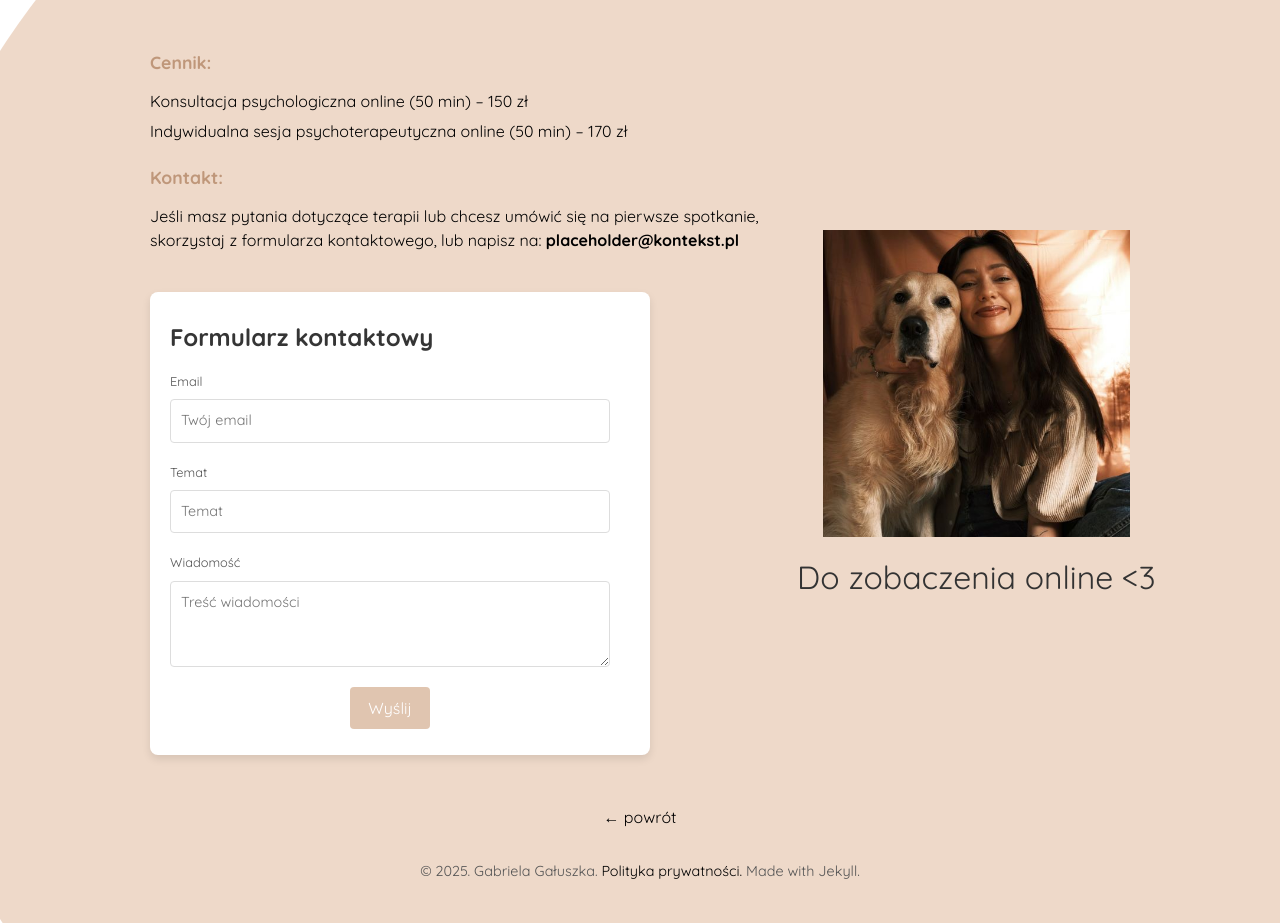
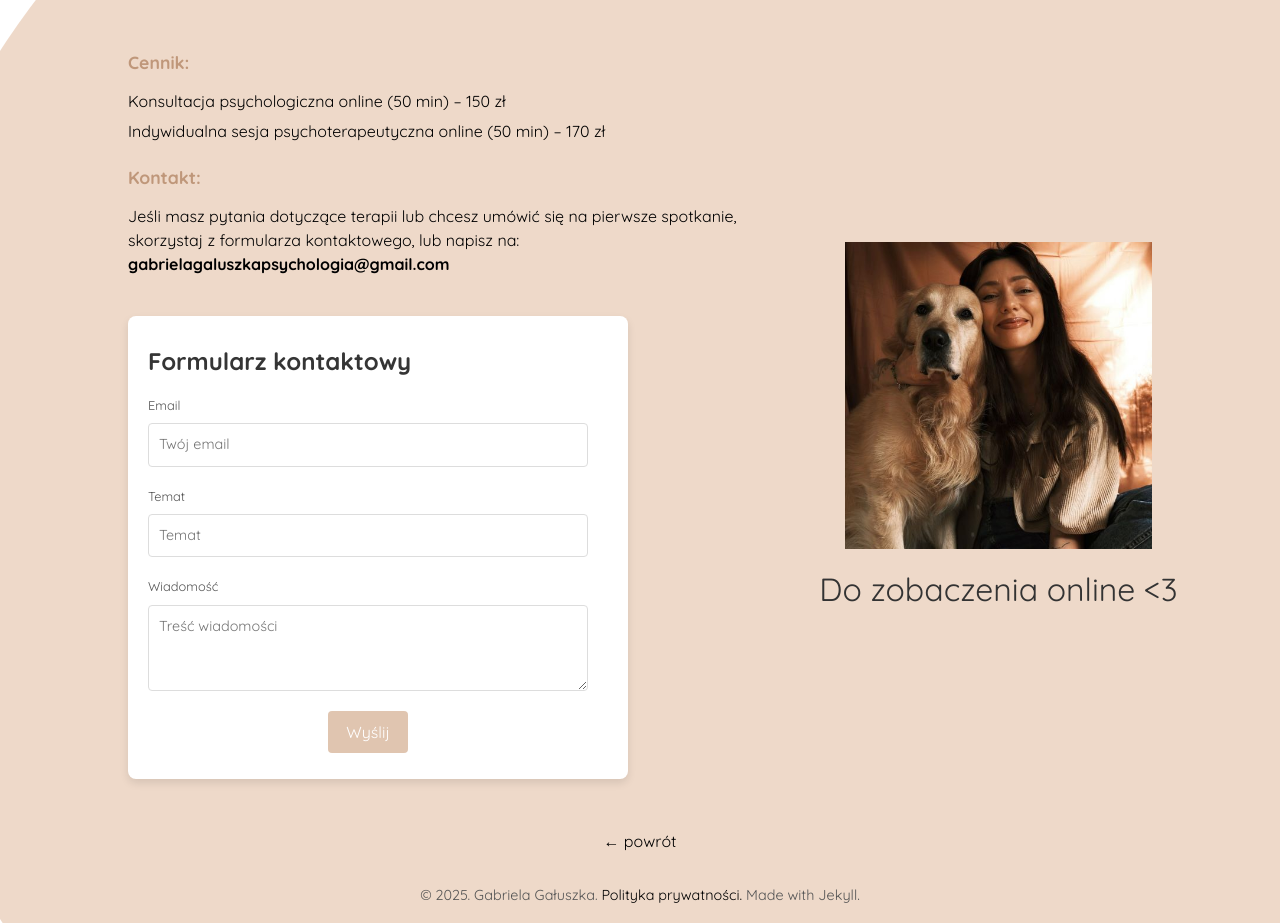
Before and after one commit to misievicz/kontekst, a Jekyll site: the page built from cennik.html, in a window 1280 px wide. Built offline with Jekyll 4.4.1, drawn with Linux system fonts in a browser that asks for light colours; before the commit the page ends 900 px from its top, so only the background shows below that.

Commit message:
ver_1.0 -email-temp

```diff
--- a/cennik.html
+++ b/cennik.html
@@ -26,7 +26,7 @@
           <p>Indywidualna sesja psychoterapeutyczna online (50 min) – 170 zł</p>
           <p><h4>Kontakt:</h4></p>
           <p>Jeśli masz pytania dotyczące terapii lub chcesz umówić się
-            na pierwsze spotkanie, <br>skorzystaj z formularza kontaktowego, lub napisz na: <b>placeholder@kontekst.pl</b></p>
+            na pierwsze spotkanie, <br>skorzystaj z formularza kontaktowego, lub napisz na: <b>gabrielagaluszkapsychologia@gmail.com</b></p>
         </p>
 
         <div class="contact-form-container">
```
